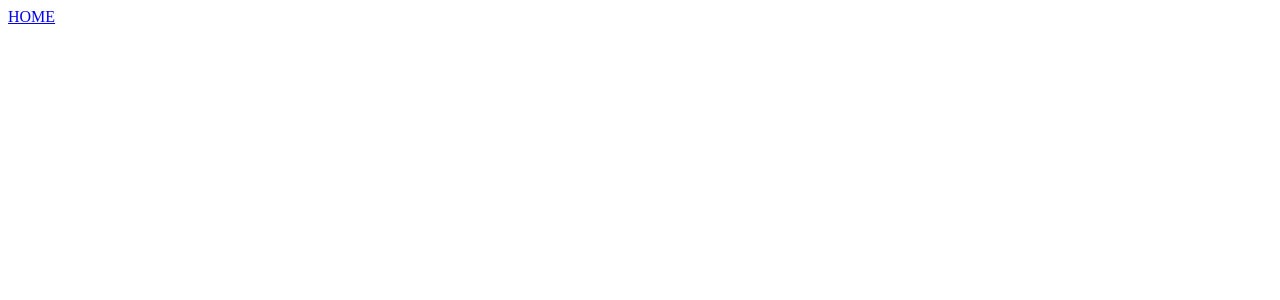
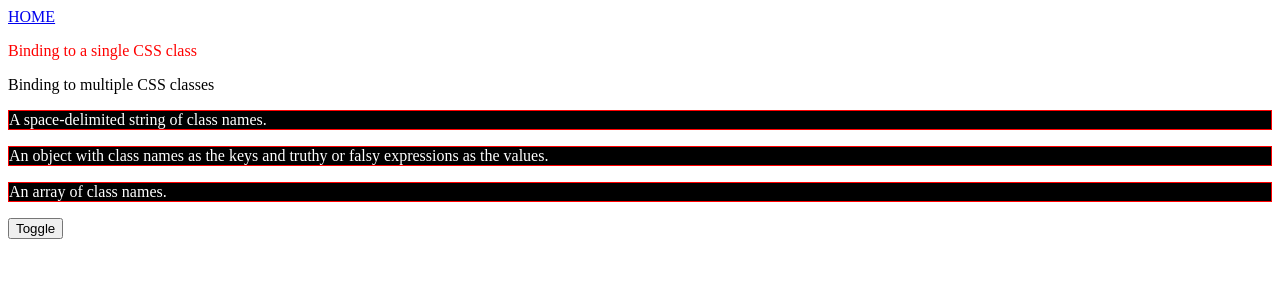
Before and after one commit to kobaryubi/angular-example, an Angular app: page /binding in a window 1280 px wide. Before the commit this address led to /. Shown: the top 300 px of the page. Built offline with nearby package versions, Linux system fonts and the light colour scheme.

Commit message:
feat: binding

```diff
--- a/angular.json
+++ b/angular.json
@@ -53,22 +53,26 @@
           },
           "defaultConfiguration": "production"
         },
+        "serve": {
+          "builder": "@angular-devkit/build-angular:dev-server",
+          "configurations": {
+            "production": {
+              "buildTarget": "angular-example:build:production"
+            },
+            "development": {
+              "buildTarget": "angular-example:build:development"
+            }
+          },
+          "defaultConfiguration": "development"
+        },
         "test": {
           "builder": "@angular-devkit/build-angular:karma",
           "options": {
-            "polyfills": [
-              "zone.js",
-              "zone.js/testing"
-            ],
+            "polyfills": ["zone.js", "zone.js/testing"],
             "tsConfig": "tsconfig.spec.json",
             "inlineStyleLanguage": "less",
-            "assets": [
-              "src/favicon.ico",
-              "src/assets"
-            ],
-            "styles": [
-              "src/styles.less"
-            ]
+            "assets": ["src/favicon.ico", "src/assets"],
+            "styles": ["src/styles.less"]
           }
         }
       }
--- a/src/app/app.routes.ts
+++ b/src/app/app.routes.ts
@@ -1,6 +1,7 @@
 import { Routes } from "@angular/router";
 import { HomeComponent } from "./home/home.component";
 import { DetailsComponent } from "./details/details.component";
+import { BindingComponent } from "./binding/binding.component";
 
 export const routes: Routes = [
   {
@@ -13,4 +14,9 @@ export const routes: Routes = [
     component: DetailsComponent,
     title: "Home details",
   },
+  {
+    path: "binding",
+    component: BindingComponent,
+    title: "Binding",
+  },
 ];
--- /dev/null
+++ b/src/app/binding/binding.component.html
@@ -0,0 +1,13 @@
+<p [class.sale]="onSale">Binding to a single CSS class</p>
+
+<div>
+  <p>Binding to multiple CSS classes</p>
+  <p [class]="hasClass ? 'one two three' : ''">A space-delimited string of class names.</p>
+  <p [class]="{
+    one: hasClass,
+    two: hasClass,
+    three: hasClass
+  }">An object with class names as the keys and truthy or falsy expressions as the values.</p>
+  <p [class]="hasClass ? ['one', 'two', 'three'] : []">An array of class names.</p>
+  <button type="button" (click)="onClickToggle()">Toggle</button>
+</div>
--- /dev/null
+++ b/src/app/binding/binding.component.less
@@ -0,0 +1,15 @@
+.sale {
+  color: red;
+}
+
+.one {
+  border: 1px solid red;
+}
+
+.two {
+  color: white;
+}
+
+.three {
+  background-color: black;
+}
--- /dev/null
+++ b/src/app/binding/binding.component.ts
@@ -0,0 +1,16 @@
+import { Component } from "@angular/core";
+
+@Component({
+  selector: "app-binding",
+  standalone: true,
+  templateUrl: "./binding.component.html",
+  styleUrl: "./binding.component.less",
+})
+export class BindingComponent {
+  onSale = true;
+  hasClass = true;
+
+  onClickToggle() {
+    this.hasClass = !this.hasClass;
+  }
+}
```
Also changed, not shown: 1 other file (tests, documents, lock files or other folders).
